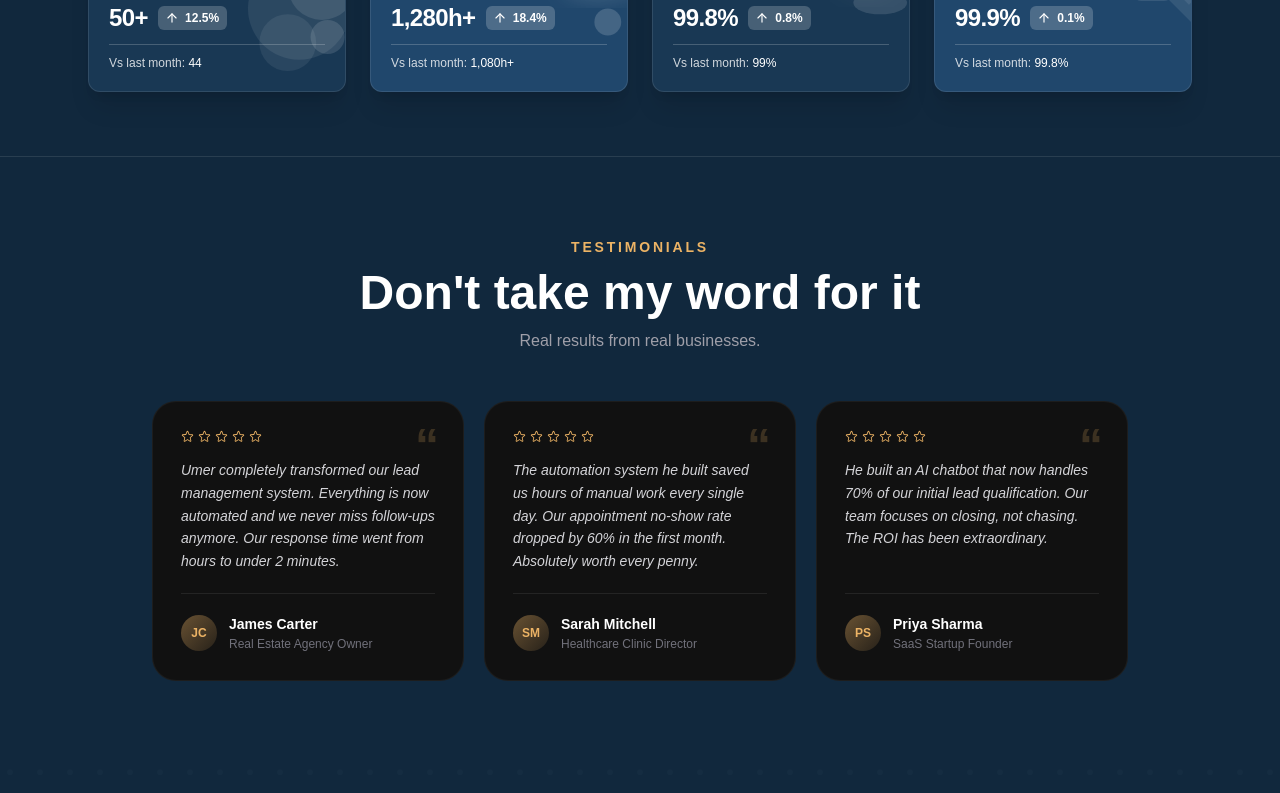
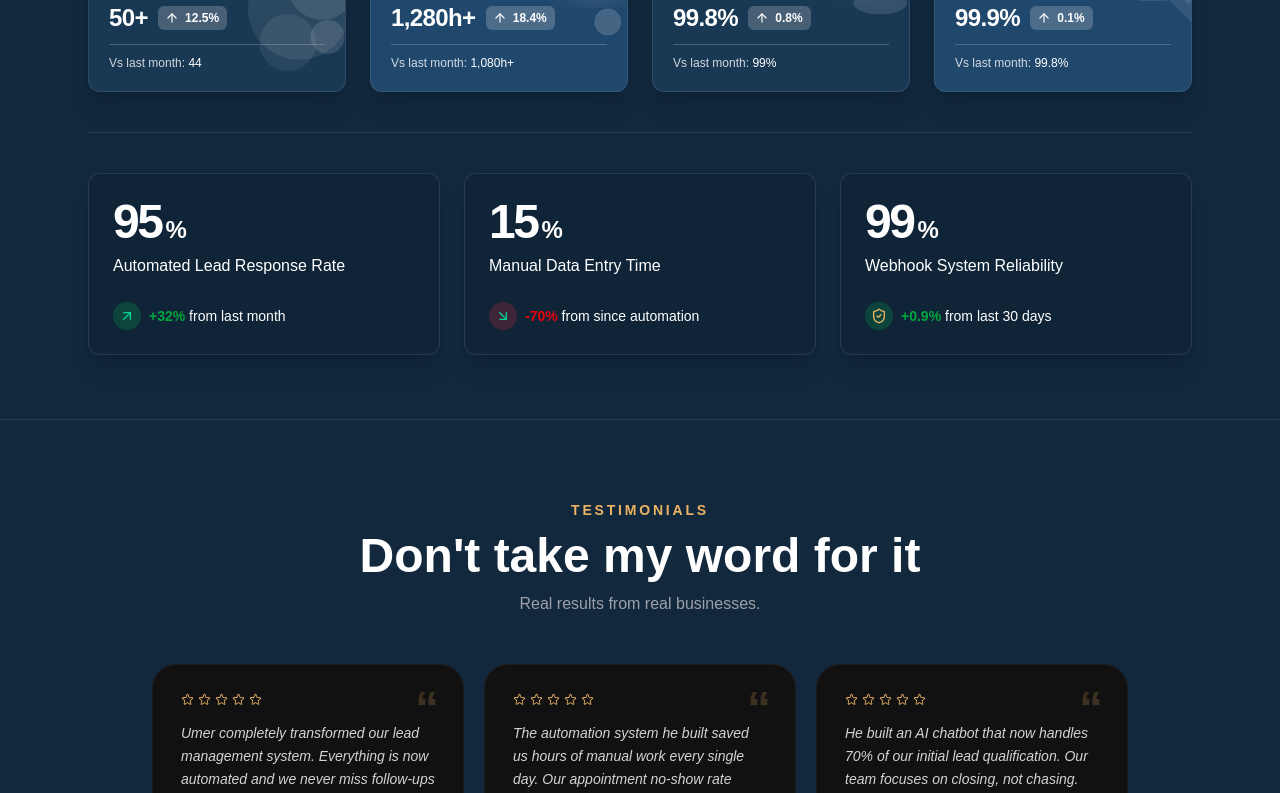
Before and after one commit to umerfarooq5349/portfolio2.0, a Next.js app: page /about in a window 1280 px wide. Shown: the part 2280-3073 px from the top of the page. Built offline with nearby package versions, Linux system fonts and the light colour scheme; a web font is replaced by a local one.

Commit message:
Integrate StatCard (card-10) and card-10-demo into project and StatsBar section

```diff
--- a/components/sections/stats-bar.tsx
+++ b/components/sections/stats-bar.tsx
@@ -2,12 +2,14 @@
 
 import { motion } from "framer-motion";
 import { StatisticCard2 } from "@/components/ui/statistics-card-2";
+import { StatCard } from "@/components/ui/card-10";
+import { ArrowUpRight, ArrowDownRight, ShieldCheck } from "lucide-react";
 
 export function StatsBar() {
   return (
     <section
       aria-label="Key Statistics & Performance Metrics"
-      className="relative z-20 py-12 lg:py-16 border-y border-white/10 bg-[var(--background)]"
+      className="relative z-20 py-12 lg:py-16 border-y border-white/10 bg-[var(--background)] space-y-12"
     >
       <div className="max-w-6xl mx-auto px-6">
         {/* Section Heading */}
@@ -40,6 +42,42 @@ export function StatsBar() {
         >
           <StatisticCard2 />
         </motion.div>
+
+        {/* StatCard (card-10) Interactive Animated Metrics */}
+        <motion.div
+          initial={{ opacity: 0, y: 20 }}
+          whileInView={{ opacity: 1, y: 0 }}
+          viewport={{ once: true }}
+          transition={{ duration: 0.6, delay: 0.25 }}
+          className="mt-10 pt-10 border-t border-white/10"
+        >
+          <div className="grid grid-cols-1 gap-6 sm:grid-cols-2 lg:grid-cols-3">
+            <StatCard
+              title="Automated Lead Response Rate"
+              value={95}
+              change={32}
+              changeDescription="last month"
+              icon={<ArrowUpRight className="h-4 w-4 text-emerald-400" />}
+              className="bg-[#112335]/70 border-white/10 text-white shadow-xl hover:border-[var(--accent)]/30 transition-colors"
+            />
+            <StatCard
+              title="Manual Data Entry Time"
+              value={15}
+              change={-70}
+              changeDescription="since automation"
+              icon={<ArrowDownRight className="h-4 w-4 text-emerald-400" />}
+              className="bg-[#112335]/70 border-white/10 text-white shadow-xl hover:border-[var(--accent)]/30 transition-colors"
+            />
+            <StatCard
+              title="Webhook System Reliability"
+              value={99}
+              change={0.9}
+              changeDescription="last 30 days"
+              icon={<ShieldCheck className="h-4 w-4 text-[var(--accent)]" />}
+              className="bg-[#112335]/70 border-white/10 text-white shadow-xl hover:border-[var(--accent)]/30 transition-colors"
+            />
+          </div>
+        </motion.div>
       </div>
     </section>
   );
--- /dev/null
+++ b/components/ui/card-10-demo.tsx
@@ -0,0 +1,37 @@
+"use client";
+
+import { StatCard } from "@/components/ui/card-10";
+import { ArrowUpRight, ArrowDownRight } from "lucide-react";
+
+export default function StatCardDemo() {
+  return (
+    <div className="grid grid-cols-1 gap-6 sm:grid-cols-2 lg:grid-cols-3">
+      {/* Example 1: Positive Trend */}
+      <StatCard
+        title="Team member showed up"
+        value={95}
+        change={32}
+        changeDescription="last week"
+        icon={<ArrowUpRight className="h-4 w-4 text-green-600 dark:text-green-400" />}
+      />
+
+      {/* Example 2: Negative Trend */}
+      <StatCard
+        title="Bugs reported"
+        value={12}
+        change={-15}
+        changeDescription="last month"
+        icon={<ArrowDownRight className="h-4 w-4 text-red-600 dark:text-red-400" />}
+      />
+
+      {/* Example 3: Neutral/Slight Positive Trend */}
+      <StatCard
+        title="Server Uptime"
+        value={99}
+        change={0.5}
+        changeDescription="last 24h"
+        icon={<ArrowUpRight className="h-4 w-4 text-green-600 dark:text-green-400" />}
+      />
+    </div>
+  );
+}
--- /dev/null
+++ b/components/ui/card-10.tsx
@@ -0,0 +1,97 @@
+"use client";
+
+import * as React from "react";
+import { motion, useSpring, useTransform, animate } from "framer-motion";
+import { cn } from "@/lib/utils";
+
+// Define the props for the component
+export interface StatCardProps extends React.HTMLAttributes<HTMLDivElement> {
+  title: string;
+  value: number;
+  change: number;
+  changeDescription: string;
+  icon: React.ReactNode;
+}
+
+const StatCard = React.forwardRef<HTMLDivElement, StatCardProps>(
+  ({ title, value, change, changeDescription, icon, className, ...props }, ref) => {
+
+    // Determine trend for styling
+    const isPositive = change >= 0;
+
+    // Framer Motion hook for animating the number
+    const motionValue = useSpring(0, {
+      damping: 100,
+      stiffness: 100,
+    });
+
+    // Transform the motion value to a rounded integer for display
+    const displayValue = useTransform(motionValue, (latest) =>
+      Math.round(latest).toLocaleString()
+    );
+
+    React.useEffect(() => {
+      // Animate the value when the component mounts or the `value` prop changes
+      const controls = animate(motionValue, value, {
+        duration: 2,
+        ease: "easeOut",
+      });
+      return controls.stop;
+    }, [value, motionValue]);
+
+    // Construct a meaningful ARIA label for accessibility
+    const ariaLabel = `${title}: ${value}. Change is ${change > 0 ? '+' : ''}${change}% ${changeDescription}.`;
+
+    return (
+      <div
+        ref={ref}
+        className={cn(
+          "flex flex-col gap-2 rounded-xl border bg-card p-6 text-card-foreground shadow",
+          className
+        )}
+        aria-label={ariaLabel}
+        role="region"
+        {...props}
+      >
+        {/* Main animated value */}
+        <div className="flex items-baseline gap-1">
+          <motion.h3 className="text-5xl font-bold tracking-tighter">
+            {displayValue}
+          </motion.h3>
+          <span className="text-2xl font-semibold text-muted-foreground">%</span>
+        </div>
+
+        {/* Title */}
+        <p className="text-base text-muted-foreground">{title}</p>
+
+        {/* Change indicator */}
+        <div className="mt-4 flex items-center gap-2">
+          <span
+            className={cn(
+              "flex items-center justify-center rounded-full p-1.5",
+              isPositive ? "bg-green-500/20" : "bg-red-500/20"
+            )}
+          >
+            {icon}
+          </span>
+          <p className="text-sm text-muted-foreground">
+            <span
+              className={cn(
+                "font-semibold",
+                isPositive ? "text-green-600 dark:text-green-400" : "text-red-600 dark:text-red-400"
+              )}
+            >
+              {isPositive ? "+" : ""}
+              {change}%
+            </span>
+            <span> from {changeDescription}</span>
+          </p>
+        </div>
+      </div>
+    );
+  }
+);
+
+StatCard.displayName = "StatCard";
+
+export { StatCard };
```
